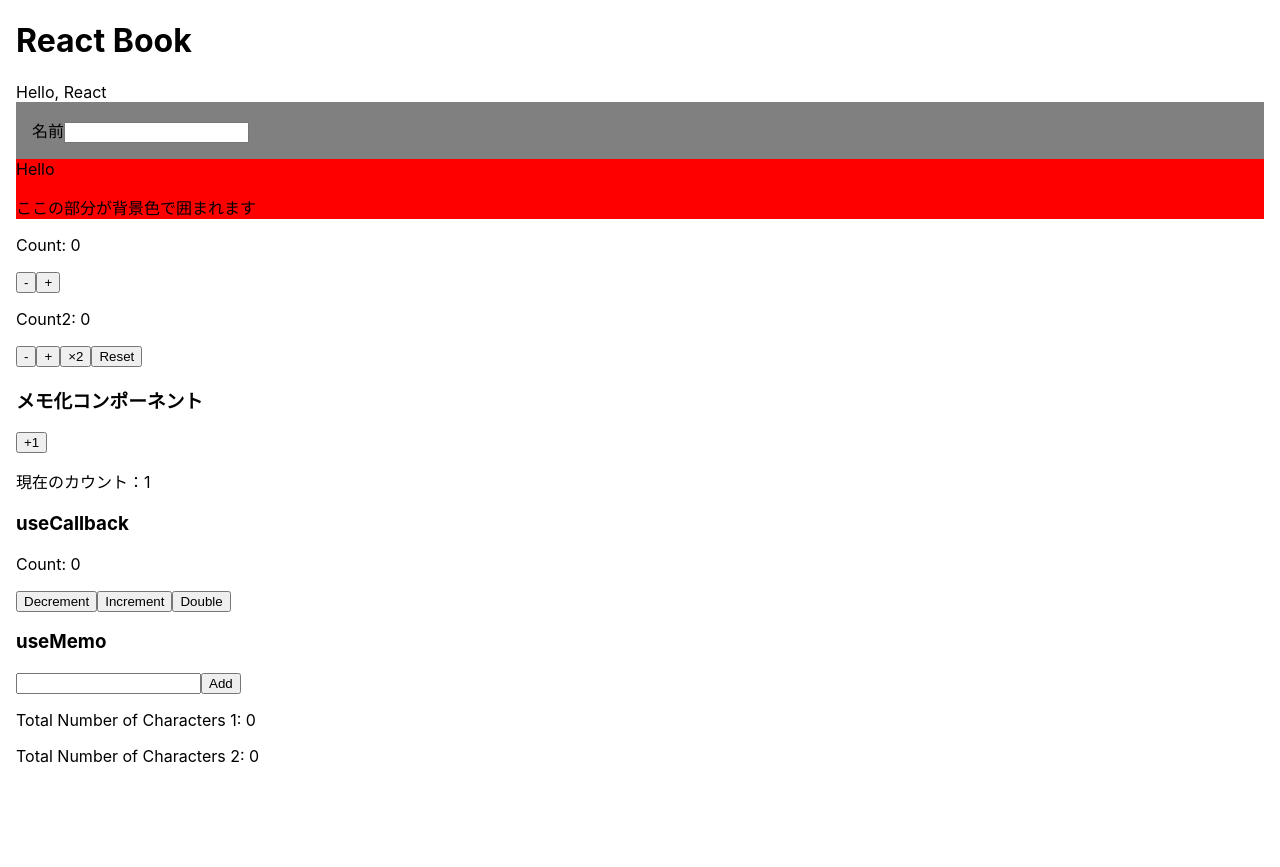
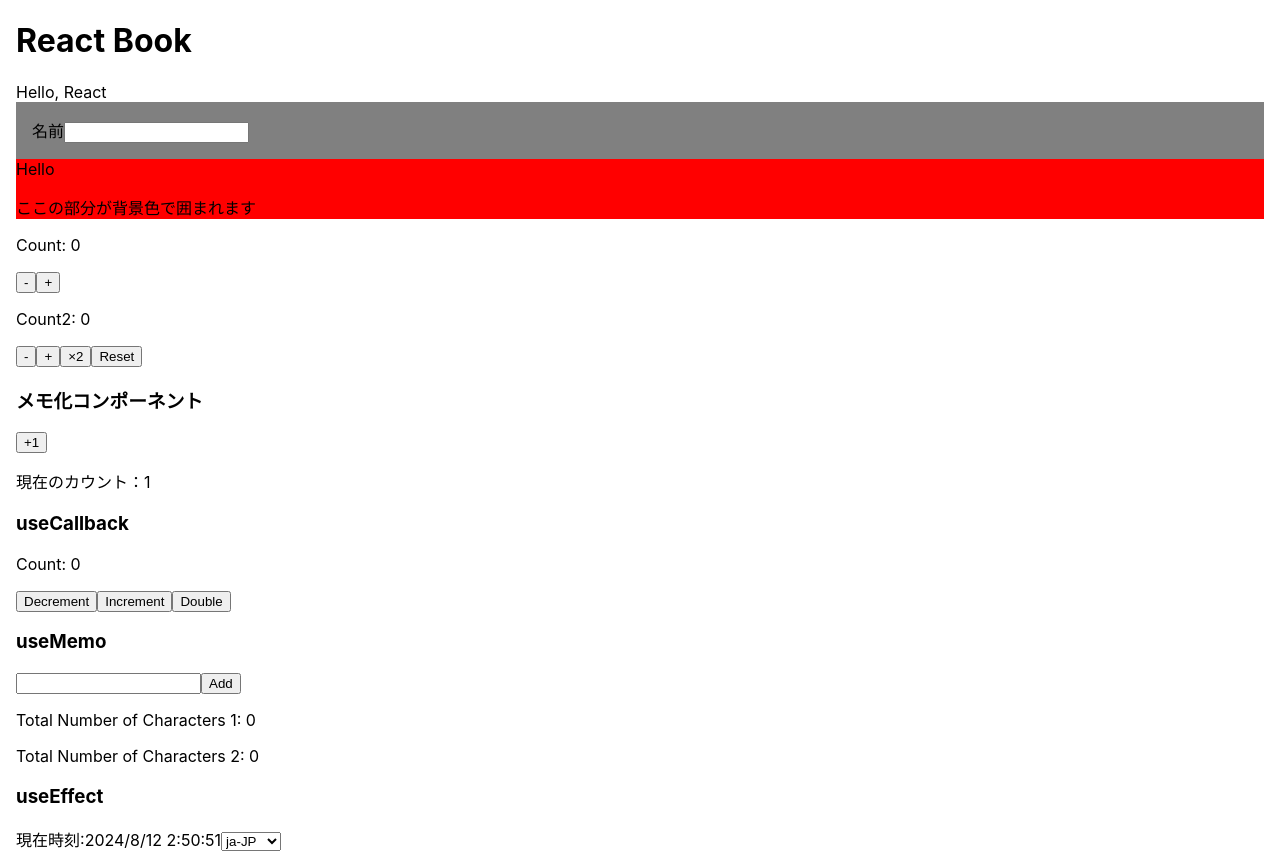
Before and after one commit to mnmKoka13/docker-react-practice, a React (Create React App) app in the folder app/react-sample/: page / in a window 1280 px wide. Before the commit the page ends 800 px from the top, so only its background shows below. Built offline with nearby package versions, Linux system fonts and the light colour scheme.

Commit message:
React勉強 20240819

```diff
--- /dev/null
+++ b/app/react-sample/src/Clock.tsx
@@ -0,0 +1,73 @@
+import React, { useState, useEffect } from 'react';
+
+const UPDATE_CYCLE = 1000
+
+const KEY_LOCALE = 'KEY_LOCALE'
+
+enum Locale {
+  US = 'en-US',
+  JP = 'ja-JP'
+}
+
+const getLocaleFromString = (text: string) => {
+  switch (text) {
+    case Locale.US:
+      return Locale.US
+    case Locale.JP:
+      return Locale.JP
+    default:
+      return Locale.US
+  }
+}
+
+export const Clock = () => {
+  const [timestamp, setTimestamp] = useState(new Date())
+  const [locale, setLocale] = useState(Locale.JP)
+
+  // タイマーをセットするための副作用
+  useEffect(() => {
+    const timer = setInterval(() => {
+      setTimestamp(new Date())
+    }, UPDATE_CYCLE)
+
+    // アンマウント時にタイマーを解除する
+    // 次のuseEffetが実行される直前、またはアンマウント時に実行される
+    // これをしないと、親コンポーネントでClockの呼び出しがなくなり表示されなくなった後も
+    // タイマーが動き続ける
+    // バグやメモリりークの原因になる
+    return () => {
+      clearInterval(timer)
+    }
+  }, [])
+
+  // localstorageから値を読み込むための副作用
+  useEffect(() => {
+    const savedLocale = localStorage.getItem(KEY_LOCALE)
+    console.log(savedLocale)
+    if (savedLocale !== null) {
+      setLocale(getLocaleFromString(savedLocale))
+    }
+  }, [])
+
+  // localeが変化した時に、localstorageに値を保存するための副作用
+  useEffect(() => {
+    localStorage.setItem(KEY_LOCALE, locale)
+  }, [locale])
+
+  return (
+    <div>
+      <h3>useEffect</h3>
+      <p>
+        <span id="current-time-label">現在時刻</span>
+        <span>:{timestamp.toLocaleString(locale)}</span>
+        <select
+          value={locale}
+          onChange={(e) => setLocale(getLocaleFromString(e.target.value))}
+        >
+          <option value="en-US">en-US</option>
+          <option value="ja-JP">ja-JP</option>
+        </select>
+      </p>
+    </div>
+  )
+}
--- a/app/react-sample/src/index.tsx
+++ b/app/react-sample/src/index.tsx
@@ -11,6 +11,7 @@
 import { Parent } from './Parent';
 import { Parent2 } from './Parent2';
 import { UseMemoSample } from './UseMemoSample';
+import { Clock } from './Clock';
 
 
 const root = ReactDOM.createRoot(
@@ -29,5 +30,6 @@
     <h3>useCallback</h3>
     <Parent2 />
     <UseMemoSample />
+    <Clock />
   </React.StrictMode>
 );
```
